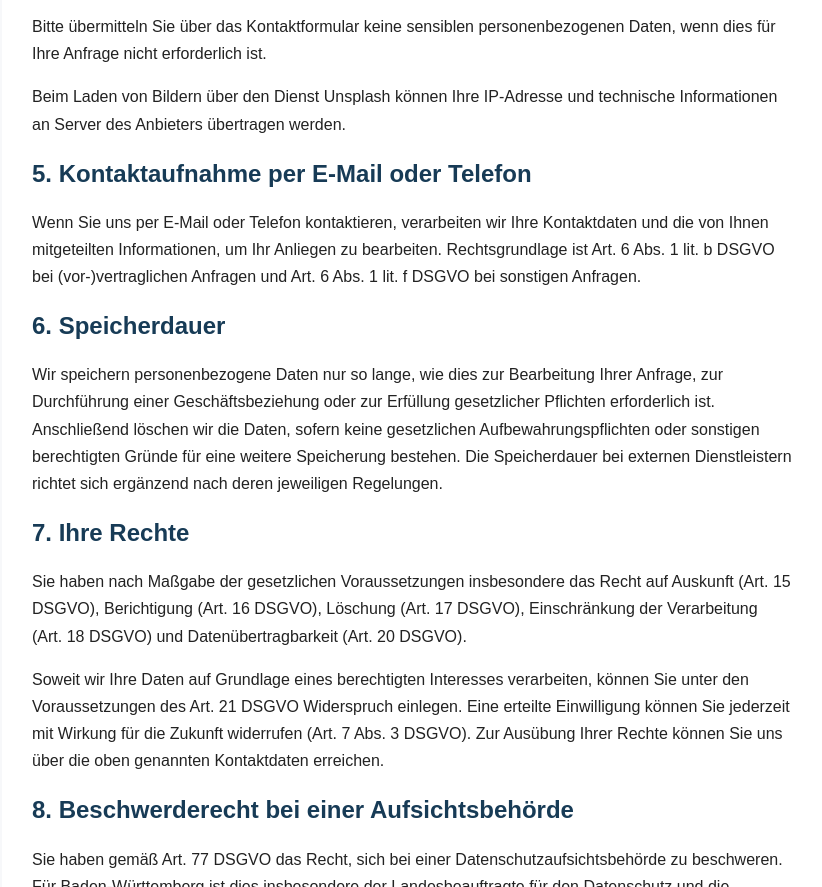
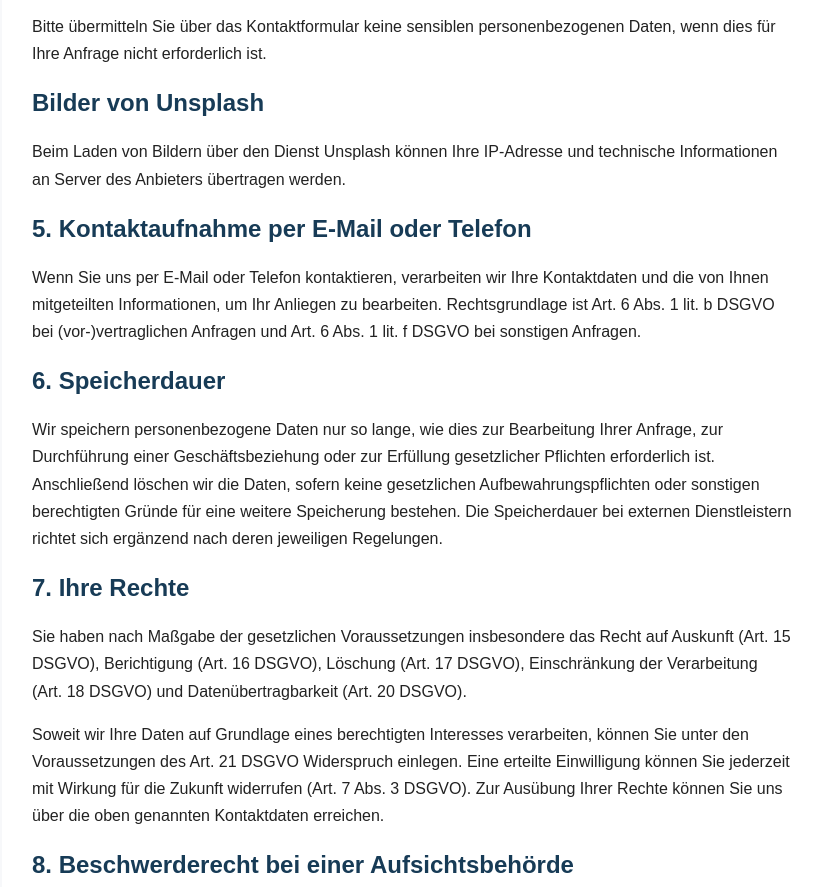
Before and after one commit to hauskraft-service/hauskraft-service.gjithub.io, a plain HTML site: page datenschutz.html in a window 1280 px wide. Shown: the part 1442-2329 px from the top of the page, without its empty margins (228-1050 px from the left). Drawn offline with Linux system fonts and the light colour scheme.

Commit message:
Update datenschutz.html

```diff
--- a/datenschutz.html
+++ b/datenschutz.html
@@ -40,7 +40,7 @@
   <p>Rechtsgrundlage ist Art. 6 Abs. 1 lit. b DSGVO, soweit Ihre Anfrage auf den Abschluss oder die Durchführung eines Vertrags gerichtet ist. Bei sonstigen Anfragen ist die Rechtsgrundlage Art. 6 Abs. 1 lit. f DSGVO; unser berechtigtes Interesse besteht in der Bearbeitung eingehender Nachrichten.</p>
   <p>Formspree kann personenbezogene Daten auch in den USA verarbeiten. Soweit eine Übermittlung in ein Drittland erfolgt, müssen hierfür die gesetzlichen Voraussetzungen der Art. 44 ff. DSGVO erfüllt sein. Informationen zu den Datenschutzmaßnahmen, einschließlich möglicher Standardvertragsklauseln, finden Sie in der <a href="https://formspree.io/legal/privacy-policy/" target="_blank" rel="noopener noreferrer">Datenschutzerklärung von Formspree</a>.</p>
   <p>Bitte übermitteln Sie über das Kontaktformular keine sensiblen personenbezogenen Daten, wenn dies für Ihre Anfrage nicht erforderlich ist.</p>
-  <p>Beim Laden von Bildern über den Dienst Unsplash können Ihre IP-Adresse und technische Informationen an Server des Anbieters übertragen werden.</p>
+  <h2>Bilder von Unsplash</h2>  <p>Beim Laden von Bildern über den Dienst Unsplash können Ihre IP-Adresse und technische Informationen an Server des Anbieters übertragen werden.</p>
   <h2>5. Kontaktaufnahme per E-Mail oder Telefon</h2>
   <p>Wenn Sie uns per E-Mail oder Telefon kontaktieren, verarbeiten wir Ihre Kontaktdaten und die von Ihnen mitgeteilten Informationen, um Ihr Anliegen zu bearbeiten. Rechtsgrundlage ist Art. 6 Abs. 1 lit. b DSGVO bei (vor-)vertraglichen Anfragen und Art. 6 Abs. 1 lit. f DSGVO bei sonstigen Anfragen.</p>
 
```
